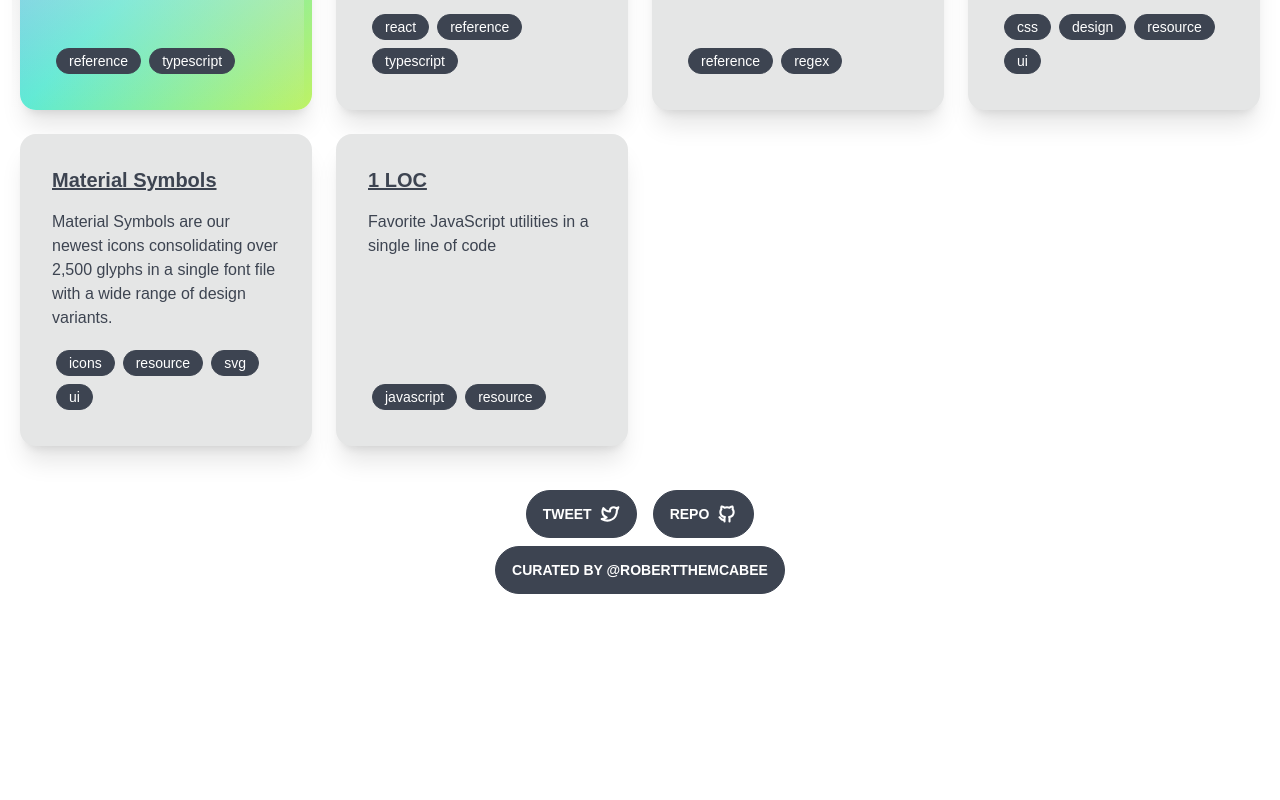
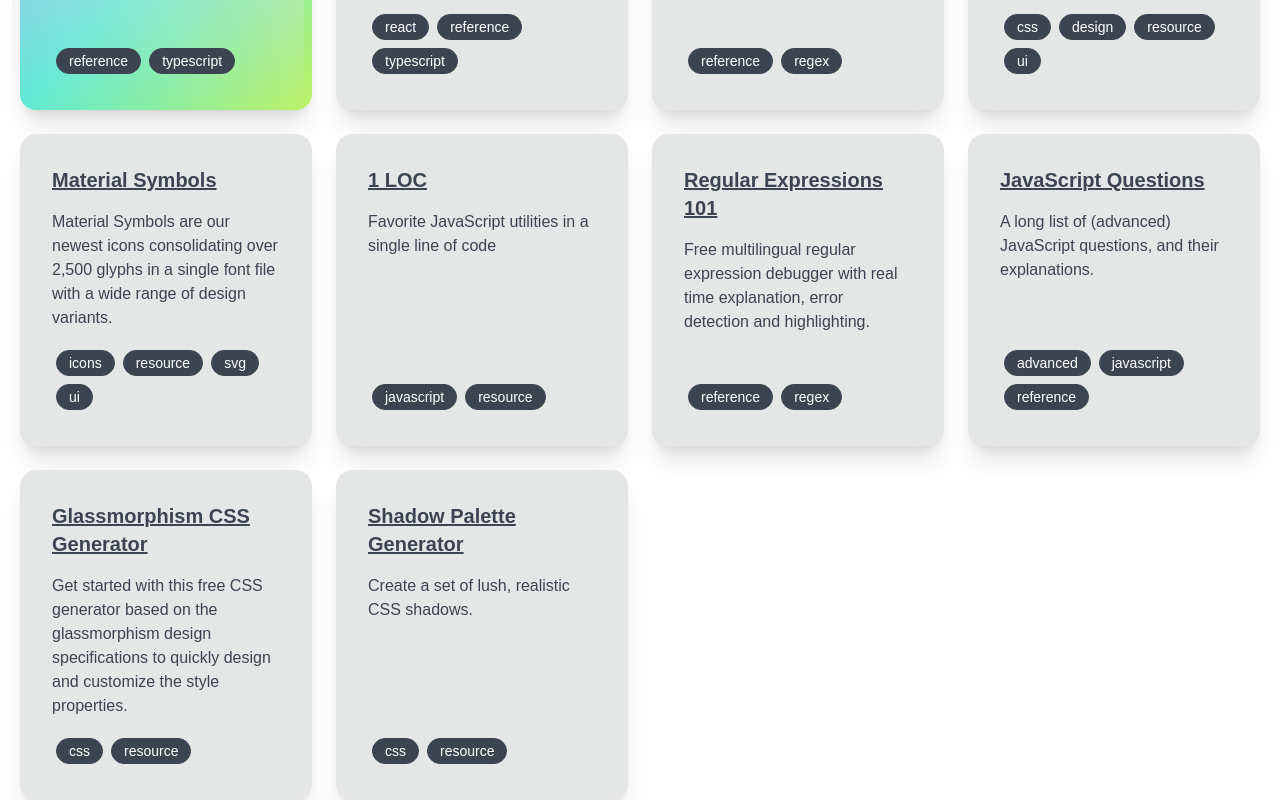
Before and after one commit to robertmcabee/Front-End-Resources, a Next.js app: page / in a window 1280 px wide. Shown: the part 4720-5520 px from the top of the page. Before the commit the page ends 5322 px from the top, so only its background shows below. Built offline with nearby package versions, Linux system fonts and the light colour scheme; a web font is replaced by a local one.

Commit message:
add additonal resources

```diff
--- a/data/resources.ts
+++ b/data/resources.ts
@@ -451,6 +451,41 @@
     tags: ["javascript", "resource"],
     starred: false,
   },
+  {
+    id: 50,
+    name: "Regular Expressions 101",
+    url: "https://regex101.com/",
+    description:
+      "Free multilingual regular expression debugger with real time explanation, error detection and highlighting.",
+    tags: ["regex", "reference"],
+    starred: false,
+  },
+  {
+    id: 51,
+    name: "JavaScript Questions",
+    url: "https://github.com/lydiahallie/javascript-questions",
+    description:
+      "A long list of (advanced) JavaScript questions, and their explanations.",
+    tags: ["javascript", "advanced", "reference"],
+    starred: false,
+  },
+  {
+    id: 52,
+    name: "Glassmorphism CSS Generator",
+    url: "https://ui.glass/generator/",
+    description:
+      "Get started with this free CSS generator based on the glassmorphism design specifications to quickly design and customize the style properties.",
+    tags: ["css", "resource"],
+    starred: false,
+  },
+  {
+    id: 53,
+    name: "Shadow Palette Generator",
+    url: "https://www.joshwcomeau.com/shadow-palette/",
+    description: "Create a set of lush, realistic CSS shadows.",
+    tags: ["css", "resource"],
+    starred: false,
+  },
   // {
   //   id: 000,
   //   name: "IIIIIII",
```
